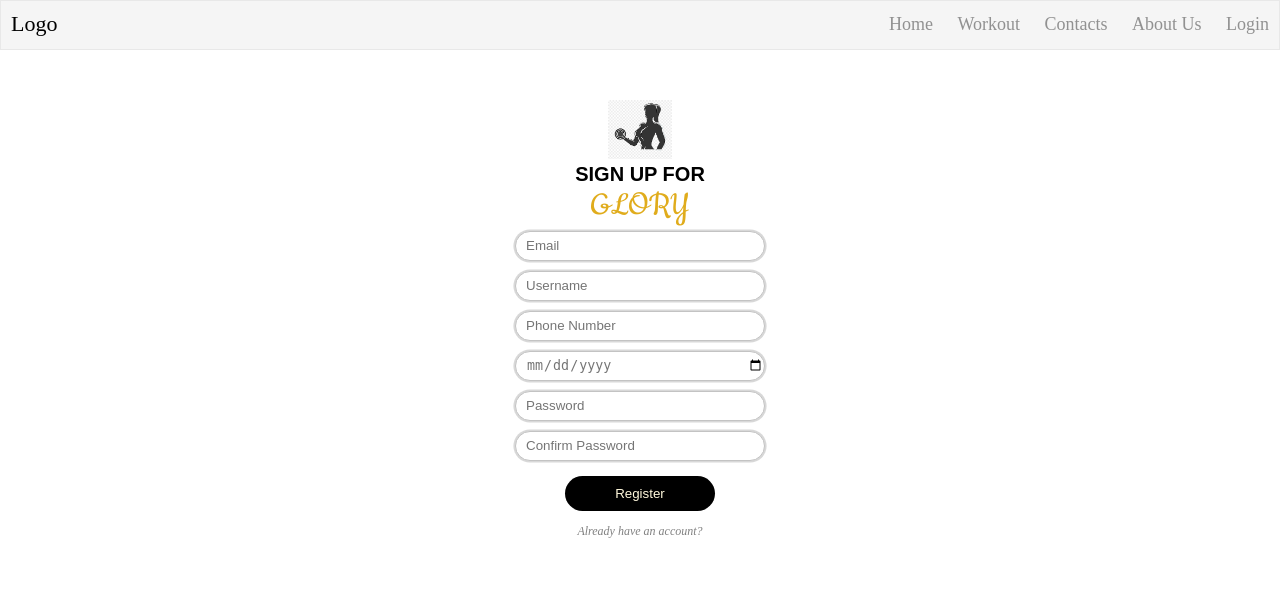
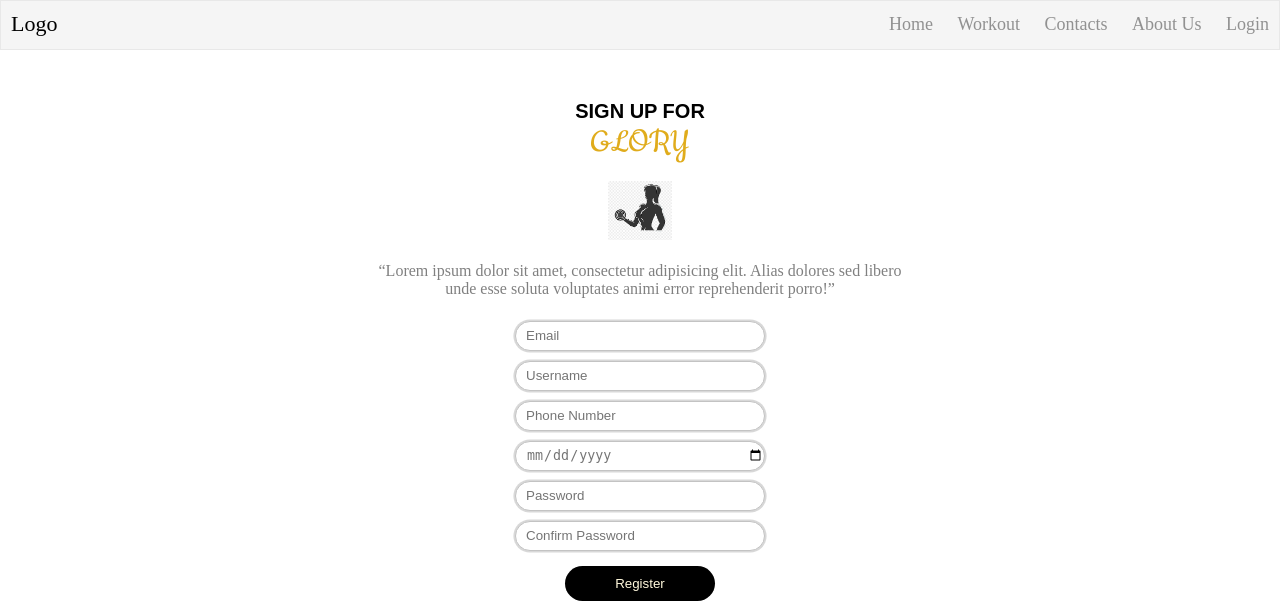
Before and after one commit to AkashMaurya09/IP-Mini-Project, a PHP site: page /pages/signup.php in a window 1280 px wide. Shown: the top 610 px of the page. Run offline with PHP 8.4, Linux system fonts and the light colour scheme; some libraries are stand-ins or nearby versions.

Commit message:
:art: Improved SignUp Page

```diff
--- a/css/signUp.css
+++ b/css/signUp.css
@@ -13,6 +13,18 @@ i {
 .center img {
   width: 5%;
 }
+
+blockquote::before {
+    content: open-quote;
+  }
+  blockquote::after {
+    content: close-quote;
+  }
+  blockquote {
+
+      color: grey;
+    quotes: "“" "”" "‘" "’";
+  }
 input {
   -webkit-border-radius: 20px;
   -moz-border-radius: 20px;
--- a/pages/signup.php
+++ b/pages/signup.php
@@ -17,9 +17,13 @@
 
     <main>
         <div class="center">
+
+            <h3>SIGN UP FOR<br></h3>
+            <span> GLORY</span><br><br>
             <img src="../img/logo.png">
-            <h3>SIGN UP FOR<br></h3>
-            <span> GLORY</span>
+            <br><br>
+            <blockquote>Lorem ipsum dolor sit amet, consectetur adipisicing elit. Alias dolores sed libero<br> unde esse soluta voluptates animi error reprehenderit porro!</blockquote>
+            <br>
             <form action="includes/signup.php" method="post">
                 <input type="text" name="email" placeholder="Email">
                 <br />
```
